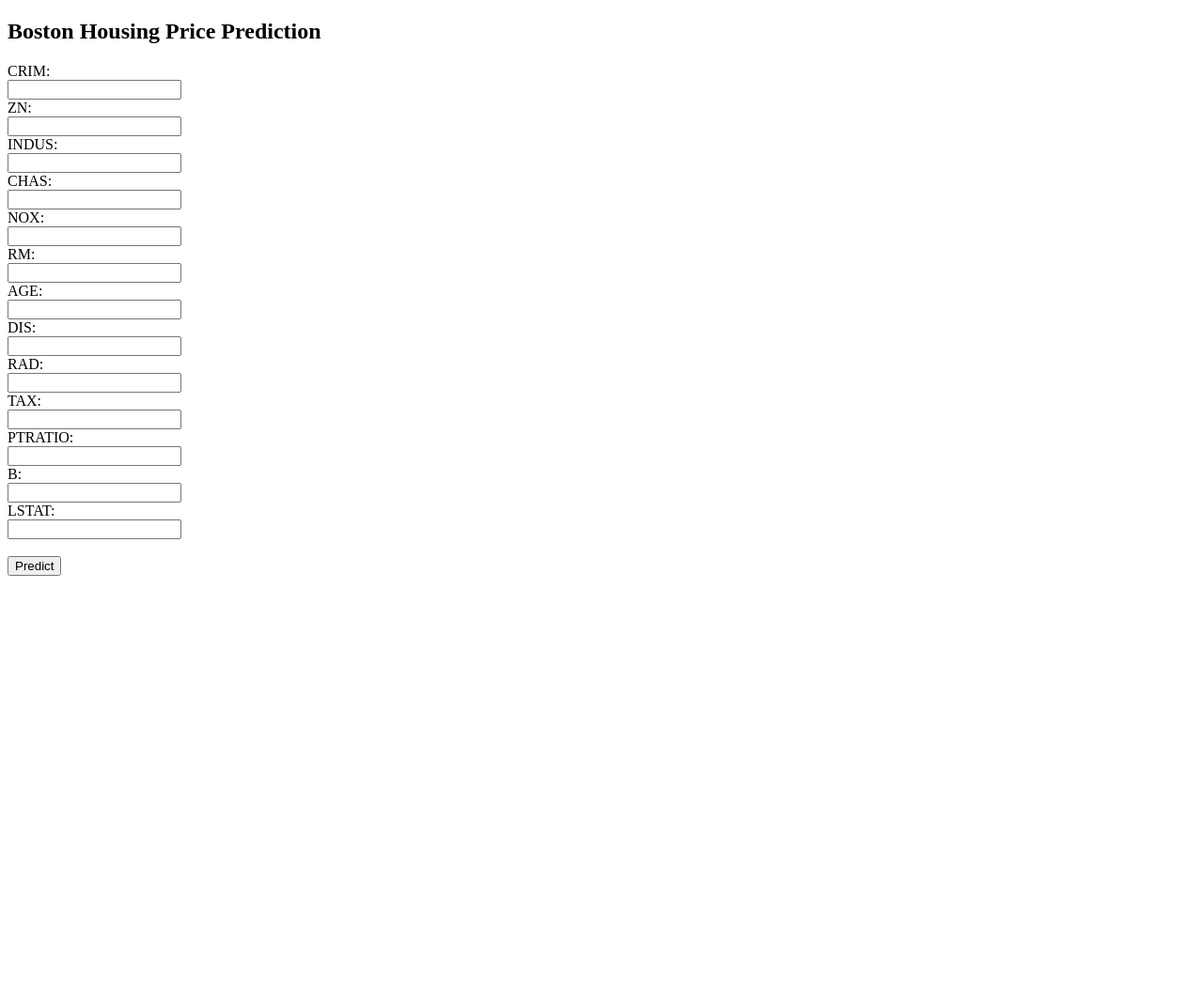
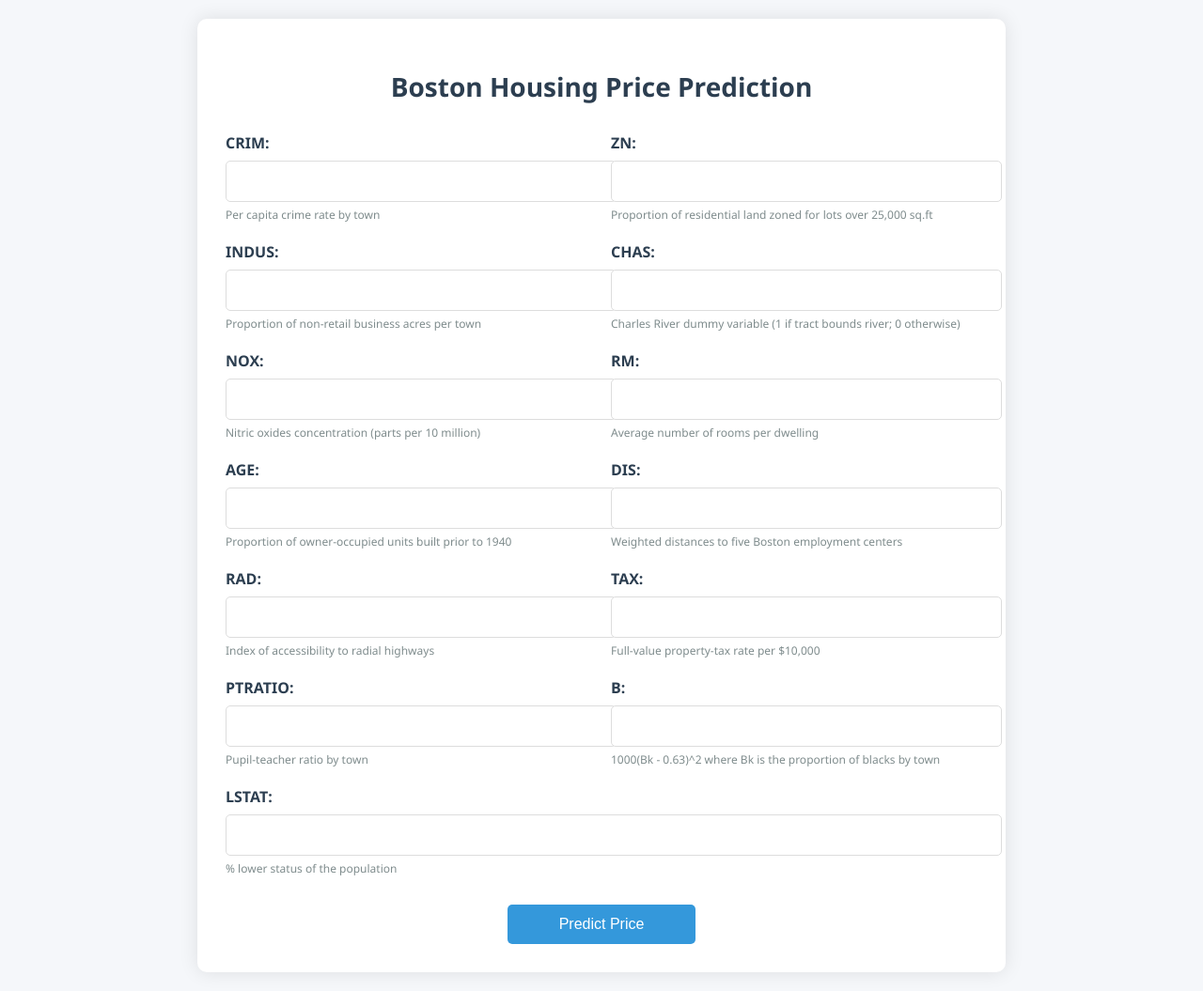
Before and after one commit to ab1ngeorge/Boston-Housing-Price-Prediction, a Flask app: page / in a window 1280 px wide. Shown: the whole page at 94% size. Before the commit the page ends 613 px from the top, so only its background shows below. Run offline with Flask 3, Linux system fonts and the light colour scheme; parts of the project's set-up code (start-up, migrations or seed data) failed here and were passed over.

Commit message:
Update index.html

```diff
--- a/templates/index.html
+++ b/templates/index.html
@@ -2,58 +2,198 @@
 <html>
 <head>
     <title>Boston Housing Price Prediction</title>
+    <style>
+        body {
+            font-family: 'Segoe UI', Tahoma, Geneva, Verdana, sans-serif;
+            background-color: #f5f7fa;
+            margin: 0;
+            padding: 20px;
+            color: #333;
+        }
+
+        .container {
+            max-width: 800px;
+            margin: 0 auto;
+            background: white;
+            padding: 30px;
+            border-radius: 10px;
+            box-shadow: 0 0 20px rgba(0, 0, 0, 0.1);
+        }
+
+        h2 {
+            color: #2c3e50;
+            text-align: center;
+            margin-bottom: 30px;
+            font-size: 28px;
+        }
+
+        .form-group {
+            margin-bottom: 20px;
+        }
+
+        label {
+            display: block;
+            margin-bottom: 8px;
+            font-weight: 600;
+            color: #2c3e50;
+        }
+
+        input[type="text"] {
+            width: 100%;
+            padding: 12px;
+            border: 1px solid #ddd;
+            border-radius: 5px;
+            font-size: 16px;
+            transition: border 0.3s;
+        }
+
+        input[type="text"]:focus {
+            border-color: #3498db;
+            outline: none;
+            box-shadow: 0 0 5px rgba(52, 152, 219, 0.5);
+        }
+
+        .form-row {
+            display: flex;
+            gap: 20px;
+        }
+
+        .form-row .form-group {
+            flex: 1;
+        }
+
+        button {
+            background-color: #3498db;
+            color: white;
+            border: none;
+            padding: 12px 25px;
+            font-size: 16px;
+            border-radius: 5px;
+            cursor: pointer;
+            transition: background-color 0.3s;
+            display: block;
+            margin: 30px auto 0;
+            width: 200px;
+        }
+
+        button:hover {
+            background-color: #2980b9;
+        }
+
+        .prediction {
+            margin-top: 30px;
+            padding: 15px;
+            background-color: #e8f4fc;
+            border-radius: 5px;
+            text-align: center;
+            font-size: 18px;
+            color: #2c3e50;
+            border-left: 5px solid #3498db;
+        }
+
+        .feature-info {
+            font-size: 12px;
+            color: #7f8c8d;
+            margin-top: 5px;
+        }
+    </style>
 </head>
 <body>
-    <h2>Boston Housing Price Prediction</h2>
-    <form action="/predict" method="post">
+    <div class="container">
+        <h2>Boston Housing Price Prediction</h2>
+        <form action="/predict" method="post">
+            <div class="form-row">
+                <div class="form-group">
+                    <label>CRIM:</label>
+                    <input type="text" name="CRIM">
+                    <div class="feature-info">Per capita crime rate by town</div>
+                </div>
+                <div class="form-group">
+                    <label>ZN:</label>
+                    <input type="text" name="ZN">
+                    <div class="feature-info">Proportion of residential land zoned for lots over 25,000 sq.ft</div>
+                </div>
+            </div>
 
-        <label>CRIM:</label><br>
-        <input type="text" name="CRIM"><br>
+            <div class="form-row">
+                <div class="form-group">
+                    <label>INDUS:</label>
+                    <input type="text" name="INDUS">
+                    <div class="feature-info">Proportion of non-retail business acres per town</div>
+                </div>
+                <div class="form-group">
+                    <label>CHAS:</label>
+                    <input type="text" name="CHAS">
+                    <div class="feature-info">Charles River dummy variable (1 if tract bounds river; 0 otherwise)</div>
+                </div>
+            </div>
 
-        <label>ZN:</label><br>
-        <input type="text" name="ZN"><br>
+            <div class="form-row">
+                <div class="form-group">
+                    <label>NOX:</label>
+                    <input type="text" name="NOX">
+                    <div class="feature-info">Nitric oxides concentration (parts per 10 million)</div>
+                </div>
+                <div class="form-group">
+                    <label>RM:</label>
+                    <input type="text" name="RM">
+                    <div class="feature-info">Average number of rooms per dwelling</div>
+                </div>
+            </div>
 
-        <label>INDUS:</label><br>
-        <input type="text" name="INDUS"><br>
+            <div class="form-row">
+                <div class="form-group">
+                    <label>AGE:</label>
+                    <input type="text" name="AGE">
+                    <div class="feature-info">Proportion of owner-occupied units built prior to 1940</div>
+                </div>
+                <div class="form-group">
+                    <label>DIS:</label>
+                    <input type="text" name="DIS">
+                    <div class="feature-info">Weighted distances to five Boston employment centers</div>
+                </div>
+            </div>
 
-        <label>CHAS:</label><br>
-        <input type="text" name="CHAS"><br>
+            <div class="form-row">
+                <div class="form-group">
+                    <label>RAD:</label>
+                    <input type="text" name="RAD">
+                    <div class="feature-info">Index of accessibility to radial highways</div>
+                </div>
+                <div class="form-group">
+                    <label>TAX:</label>
+                    <input type="text" name="TAX">
+                    <div class="feature-info">Full-value property-tax rate per $10,000</div>
+                </div>
+            </div>
 
-        <label>NOX:</label><br>
-        <input type="text" name="NOX"><br>
+            <div class="form-row">
+                <div class="form-group">
+                    <label>PTRATIO:</label>
+                    <input type="text" name="PTRATIO">
+                    <div class="feature-info">Pupil-teacher ratio by town</div>
+                </div>
+                <div class="form-group">
+                    <label>B:</label>
+                    <input type="text" name="B">
+                    <div class="feature-info">1000(Bk - 0.63)^2 where Bk is the proportion of blacks by town</div>
+                </div>
+            </div>
 
-        <label>RM:</label><br>
-        <input type="text" name="RM"><br>
+            <div class="form-group">
+                <label>LSTAT:</label>
+                <input type="text" name="LSTAT">
+                <div class="feature-info">% lower status of the population</div>
+            </div>
 
-        <label>AGE:</label><br>
-        <input type="text" name="AGE"><br>
+            <button type="submit">Predict Price</button>
+        </form>
 
-        <label>DIS:</label><br>
-        <input type="text" name="DIS"><br>
-
-        <label>RAD:</label><br>
-        <input type="text" name="RAD"><br>
-
-        <label>TAX:</label><br>
-        <input type="text" name="TAX"><br>
-
-        <label>PTRATIO:</label><br>
-        <input type="text" name="PTRATIO"><br>
-
-        <label>B:</label><br>
-        <input type="text" name="B"><br>
-
-        <label>LSTAT:</label><br>
-        <input type="text" name="LSTAT"><br>
-
-        <br>
-        <input type="submit" value="Predict">
-
-    </form>
-
-    {% if prediction_text %}
-        <h3>{{ prediction_text }}</h3>
-    {% endif %}
-
+        {% if prediction_text %}
+            <div class="prediction">
+                {{ prediction_text }}
+            </div>
+        {% endif %}
+    </div>
 </body>
 </html>
```
